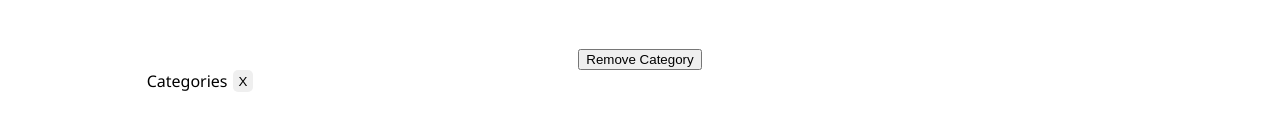
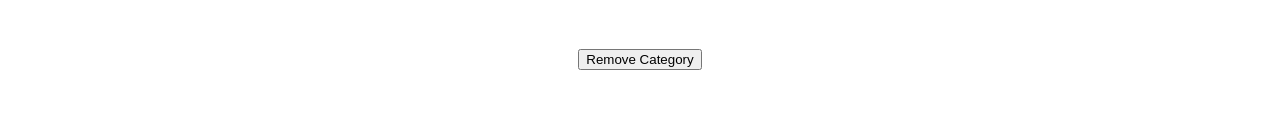
Before and after one commit to Vestigialmars5/finances_app, a React (Create React App) app: page / in a window 1280 px wide. Shown: the part 415-546 px from the top of the page. Built offline with nearby package versions, Linux system fonts and the light colour scheme.

Commit message:
Remove category display from 1 to end

```diff
--- a/src/components/CategoryDropdown/RemoveCategory.js
+++ b/src/components/CategoryDropdown/RemoveCategory.js
@@ -10,7 +10,7 @@ const RemoveCategory = (props) => {
     <div>
       <button>Remove Category</button>
       <div className="remove-choices">
-        {props.categories.map((category,index) => (
+        {props.categories.slice(1,).map((category,index) => (
         <div className="cat-rem">
           <p key={category}>{category}</p>
           <button onClick={() => handleDeleteCategory(index)}>X</button>
```
